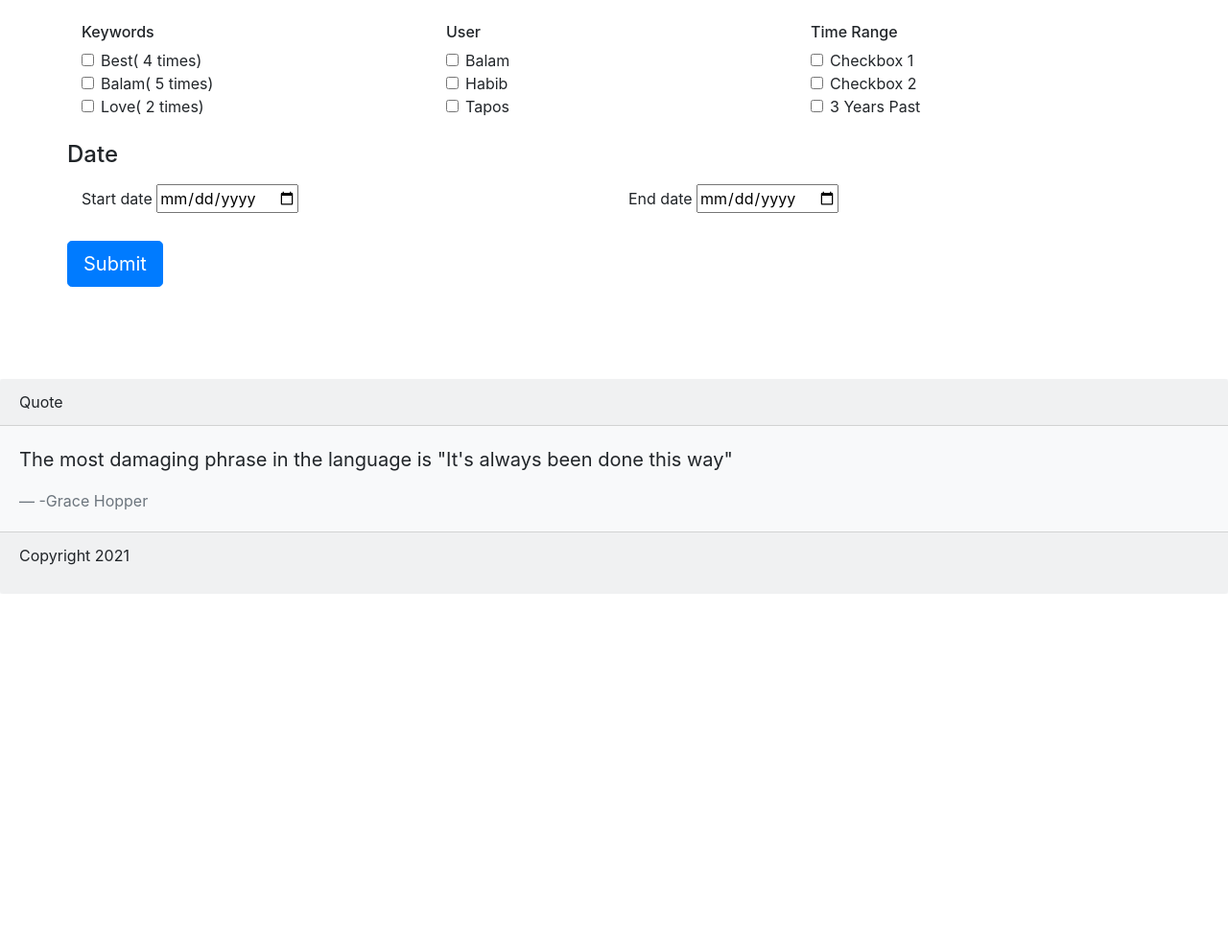
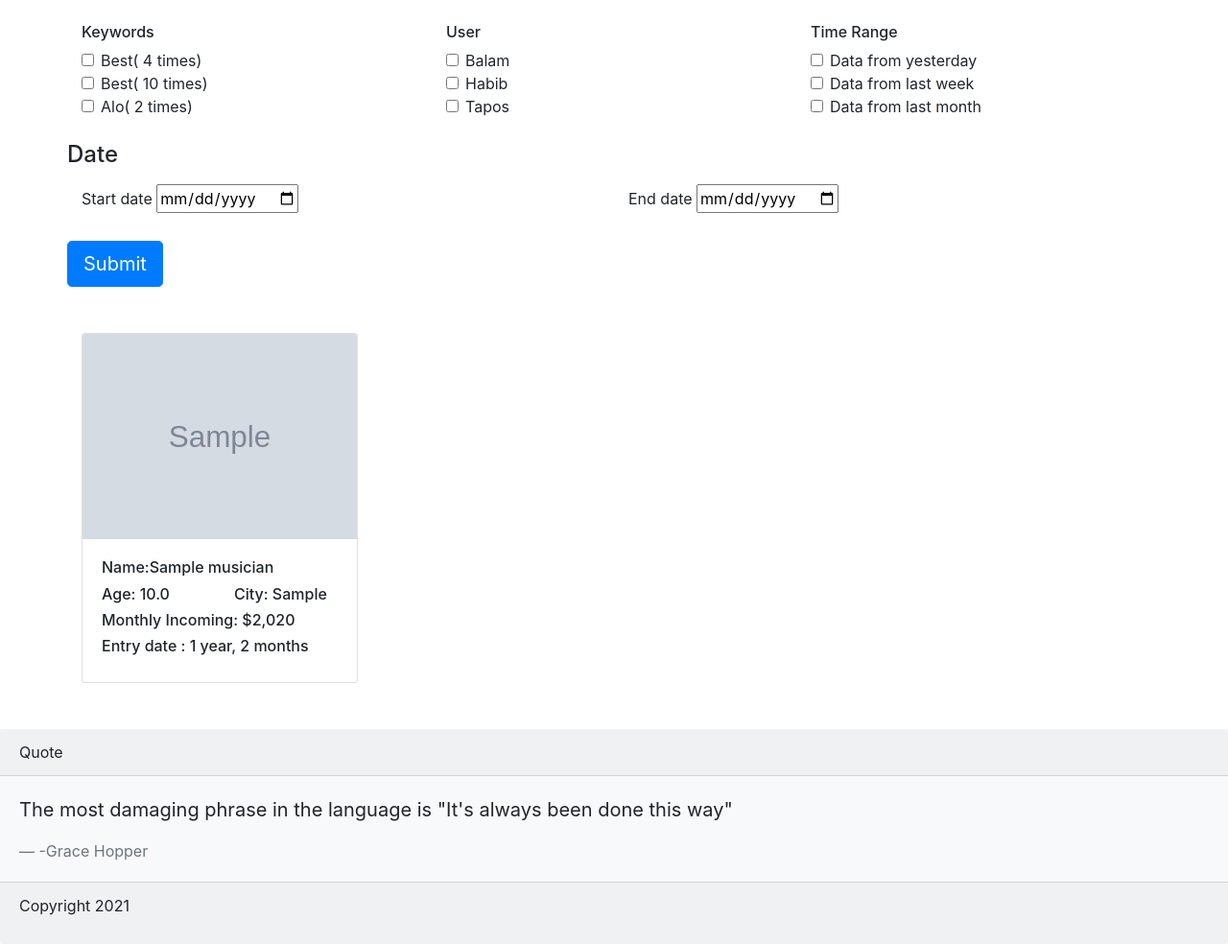
Before and after one commit to MsNahid/searchDjango, a Django app: page /home/ in a window 1280 px wide. Shown: the part 56-1040 px from the top of the page at 96% size. Before the commit the page ends 675 px from the top, so only its background shows below. Run offline with Django 3.2, Linux system fonts and the light colour scheme; tables that the repository leaves empty hold one stand-in row (values such as "Sample post"); grey boxes marked "Sample" are stand-in pictures.

Commit message:
Implemented categorize search with checkbox

```diff
--- a/searchapp/models.py
+++ b/searchapp/models.py
@@ -9,6 +9,8 @@ class Musician(models.Model):
     yearly_income = models.IntegerField()
     description = models.TextField()
     list_date = models.DateTimeField(default=datetime.now())
+    keywords = models.CharField(max_length=200, blank=True)
+    keyword_occurrence = models.IntegerField(default=4)
 
     def __str__(self):
         return self.name
--- a/searchapp/views.py
+++ b/searchapp/views.py
@@ -1,5 +1,7 @@
 from django.shortcuts import render
 from django.http import HttpResponse
+from datetime import date, timedelta
+from django.db.models import Q
 
 from .models import Musician
 
@@ -8,7 +10,39 @@ def home(request):
     # musicians = Musician.objects.order_by('-list_date')
 
     # Keyword Search
+    keyone = None
+    if 'Che1' in request.GET:
+        Che1 = request.GET['Che1']
+        if Che1:
+            keyone = Musician.objects.filter(Q(keywords=Che1) & Q(keyword_occurrence=4))
 
+    keytwo = None
+    if 'Che2' in request.GET:
+        Che2 = request.GET['Che2']
+        if Che2:
+            keytwo = Musician.objects.filter(Q(keywords=Che2) & Q(keyword_occurrence=10))
+
+    keythree = None
+    if 'Che3' in request.GET:
+        Che3 = request.GET['Che3']
+        if Che3:
+            keythree = Musician.objects.filter(Q(keywords=Che3) & Q(keyword_occurrence=2))
+
+    keyword_query = None
+    if keyone and keytwo and keythree:
+        keyword_query = keyone.union(keytwo, keythree)
+    elif keyone and keytwo:
+        keyword_query = keyone.union(keytwo)
+    elif keytwo and keythree:
+        keyword_query = keytwo.union(keythree)
+    elif keyone and keythree:
+        keyword_query = keyone.union(keythree)
+    elif keyone:
+        keyword_query = keyone
+    elif keytwo:
+        keyword_query = keytwo
+    elif keythree:
+        keyword_query = keythree
 
     # User Search
     balam_query = None
@@ -46,15 +80,96 @@ def home(request):
     elif habib_query:
         user_query = habib_query
 
-    # user search end
+    # Time range
+    data_yesterday = None
+    if 'Yesterday' in request.GET:
+        Yesterday = request.GET['Yesterday']
+        if Yesterday:
+            yestr = date.today() - timedelta(days=1)
+            data_yesterday = Musician.objects.filter(list_date__lt=date.today(), list_date__gt=yestr)
 
+    data_last_week = None
+    if 'Lastwk' in request.GET:
+        Lastwk = request.GET['Lastwk']
+        if Lastwk:
+            wk = date.today() - timedelta(days=7)
+            lastwk =  date.today() - timedelta(days=14)
+            data_last_week = Musician.objects.filter(list_date__lte=wk, list_date__gte=lastwk)
 
+    data_last_month = None
+    if 'Lastmn' in request.GET:
+        Lastmn = request.GET['Lastmn']
+        # print(type(Lastmn))
+        # print(Lastmn)
+        if Lastmn:
+            month = date.today() - timedelta(days=30)
+            lastmonth = date.today() - timedelta(days=60)
+            data_last_month =  Musician.objects.filter(list_date__lte=month, list_date__gte=lastmonth)
 
-    # # musicians = balam_query.union(habib_query, tapos_query).order_by('-list_date')
-    # musicians = balam_query
-    # if tapos_query:
-    #     musicians = musicians.union(tapos_query)
+    time_range_query = None
+    if data_yesterday and data_last_week and data_last_month:
+        time_range_query = data_yesterday.union(data_last_month, data_last_month).order_by('-list_date')
+    elif data_yesterday and data_last_week:
+        time_range_query = data_yesterday.union(data_last_week).order_by('-list_date')
+    elif data_last_week and data_last_month:
+        time_range_query = data_last_week.union(data_last_month).order_by('-list_date')
+    elif data_yesterday and data_last_month:
+        time_range_query = data_yesterday.union(data_last_month).order_by('-list_date')
+    elif data_yesterday:
+        time_range_query = data_yesterday
+    elif data_last_week:
+        time_range_query = data_last_week
+        # print("union")
+    elif data_last_month:
+        time_range_query = data_last_month
+        print("union")
+
+    # Date range
+    date_range_query = None
+    if 'startDate' in request.GET and 'endDate' in request.GET:
+        startDate = request.GET['startDate']
+        endDate = request.GET['endDate']
+        # print(type(endDate))
+        # print(startDate)
+        if startDate and endDate:
+            date_range_query = Musician.objects.filter(list_date__range=[startDate, endDate]).order_by('-list_date')
+
+    musicians = None
+    if keyword_query and user_query and time_range_query and date_range_query:
+        musicians = keyword_query.intersection(user_query, time_range_query, date_range_query)
+    elif keyword_query and user_query and time_range_query:
+        musicians = keyword_query.intersection(user_query, time_range_query)
+    elif user_query and time_range_query and date_range_query:
+        musicians = user_query.intersection(time_range_query, date_range_query)
+    elif keyword_query and time_range_query and date_range_query:
+        musicians = keyword_query.intersection(time_range_query, date_range_query)
+    elif keyword_query and user_query and date_range_query:
+        musicians = keyword_query.intersection(user_query, date_range_query)
+    elif keyword_query and user_query:
+        musicians = keyword_query.intersection(user_query)
+    elif keyword_query and time_range_query:
+        musicians = keyword_query.intersection(time_range_query)
+    elif keyword_query and date_range_query:
+        musicians = keyword_query.intersection(date_range_query)
+    elif user_query and time_range_query:
+        musicians = user_query.intersection(time_range_query)
+    elif user_query and date_range_query:
+        musicians = user_query.intersection(date_range_query)
+    elif time_range_query and date_range_query:
+        musicians = time_range_query.intersection(date_range_query)
+    elif keyword_query:
+        musicians = keyword_query
+    elif user_query:
+        musicians = user_query
+    elif time_range_query:
+        musicians = time_range_query
+        # print('intersection')
+    elif date_range_query:
+        musicians = date_range_query
+    else:
+        musicians = Musician.objects.order_by('-list_date')
+
     context = {
-        'musicians': user_query
+        'musicians':musicians
     }
     return render(request, 'searchapp/home.html', context)
--- a/templates/searchapp/home.html
+++ b/templates/searchapp/home.html
@@ -11,21 +11,21 @@
             <div class="col-md-4">
                 <h6>Keywords</h6>
                 <div class="form-check">
-                    <input class="form-check-input" type="checkbox" name="che1" value="anis" id="defaultCheck1">
+                    <input class="form-check-input" type="checkbox" name="Che1" value="Best" id="defaultCheck1">
                     <label class="form-check-label" for="defaultCheck1">
                         Best( 4 times)
                     </label>
                 </div>
                 <div class="form-check">
-                    <input class="form-check-input" type="checkbox" value="" id="defaultCheck2">
+                    <input class="form-check-input" type="checkbox" name="Che2" value="Best" id="defaultCheck2">
                     <label class="form-check-label" for="defaultCheck2">
-                       Balam( 5 times)
+                       Best( 10 times)
                     </label>
                 </div>
                 <div class="form-check">
-                    <input class="form-check-input" type="checkbox" value="" id="defaultCheck2">
+                    <input class="form-check-input" type="checkbox" name="Che3" value="Alo" id="defaultCheck2">
                     <label class="form-check-label" for="defaultCheck2">
-                        Love( 2 times)
+                        Alo( 2 times)
                     </label>
                 </div>
             </div>
@@ -53,21 +53,21 @@
             <div class="col-md-4">
                 <h6>Time Range</h6>
                 <div class="form-check">
-                    <input class="form-check-input" type="checkbox" value="" id="defaultCheck1">
+                    <input class="form-check-input" type="checkbox" name="Yesterday" value="Yesterday" id="defaultCheck1">
                     <label class="form-check-label" for="defaultCheck1">
-                        Checkbox 1
+                        Data from yesterday
                     </label>
                 </div>
                 <div class="form-check">
-                    <input class="form-check-input" type="checkbox" value="" id="defaultCheck2">
+                    <input class="form-check-input" type="checkbox" name="Lastwk" value="Lastwk" id="defaultCheck2">
                     <label class="form-check-label" for="defaultCheck2">
-                        Checkbox 2
+                        Data from last week
                     </label>
                 </div>
                 <div class="form-check">
-                    <input class="form-check-input" type="checkbox" value="" id="defaultCheck2">
-                    <label class="form-check-label" for="defaultCheck2">
-                        3 Years Past
+                    <input class="form-check-input" type="checkbox" name="Lastmn" value="Lastmn" id="defaultCheck3">
+                    <label class="form-check-label" for="defaultCheck3">
+                        Data from last month
                     </label>
                 </div>
             </div>
```
Also changed, not shown: searchapp/migrations/0002_auto_20210329_0843.py (added).
